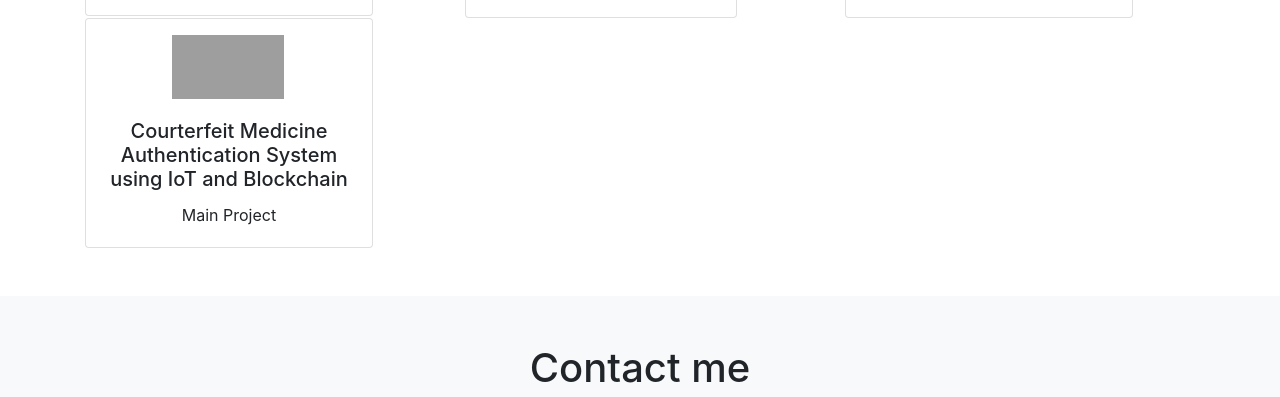
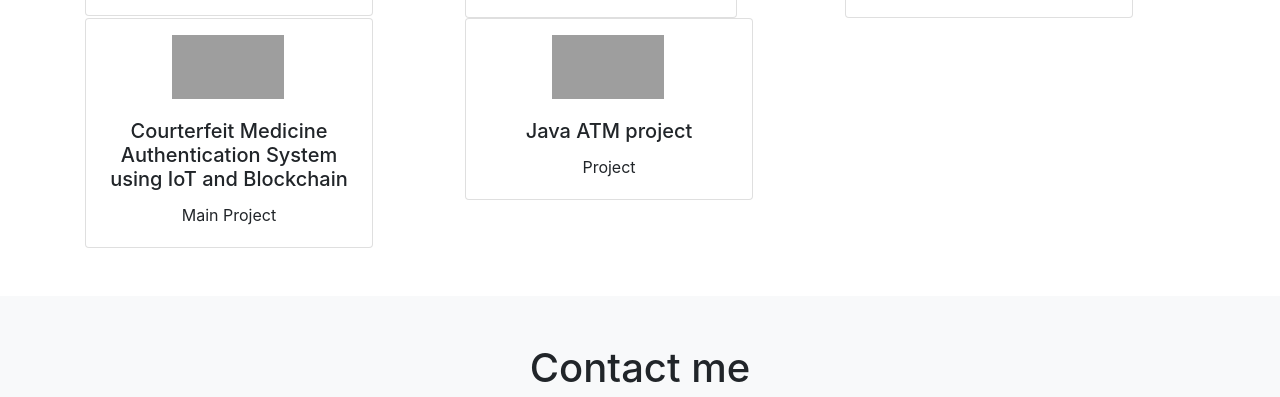
Before and after one commit to harikrishnan-developer/Harikrishnan-Portfolio, a plain HTML site: page index.html in a window 1280 px wide. Shown: the part 2362-2759 px from the top of the page. Drawn offline with nearby package versions, Linux system fonts and the light colour scheme; grey boxes are pictures that could not be loaded.

Commit message:
Update index.html

```diff
--- a/index.html
+++ b/index.html
@@ -60,7 +60,7 @@
 
                 </div>
                 <div class="col-md-6">
-                  <h4>Computer Science and Engineering Graduate <br> Nehru College of Engineering and Research Centre, Pampady,Thrissur</h4>
+                  <h4> M.Tech Computer Science and Engineering <br>  College of Engineering, Trivandrum</h4>
                   <blockquote class="blockquote">
                   <p>"Change is the end result of all true learning."</p>
                   <footer>- Leo Buscaglia</footer>
@@ -297,6 +297,16 @@
                     </div>
                   </div>
                 </div>
+                  <div class="col-md-4">
+                  <div class="card text-center" style="width: 18rem;">
+                    <img src="https://www.pexels.com/photo/person-pressing-keys-of-an-atm-5497951/" class="card-img-top text-center " alt="..."
+                    style="height: 5em; width: 7em; margin-left: 5.4em; padding-top: 1em; ">
+                    <div class="card-body">
+                      <h5 class="card-title">Java ATM project</h5>
+                      <p class="card-text">  Project</p>
+                    </div>
+                  </div>
+                  </div>
 
 
 
```
